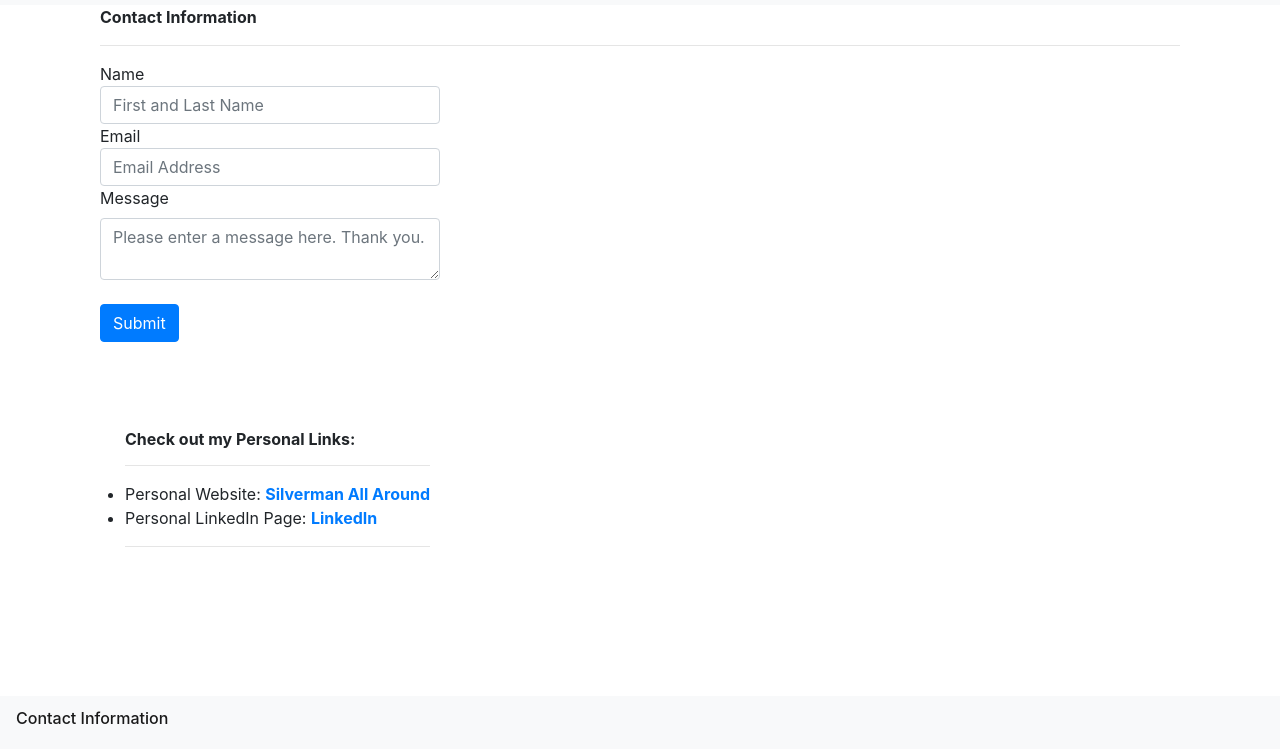
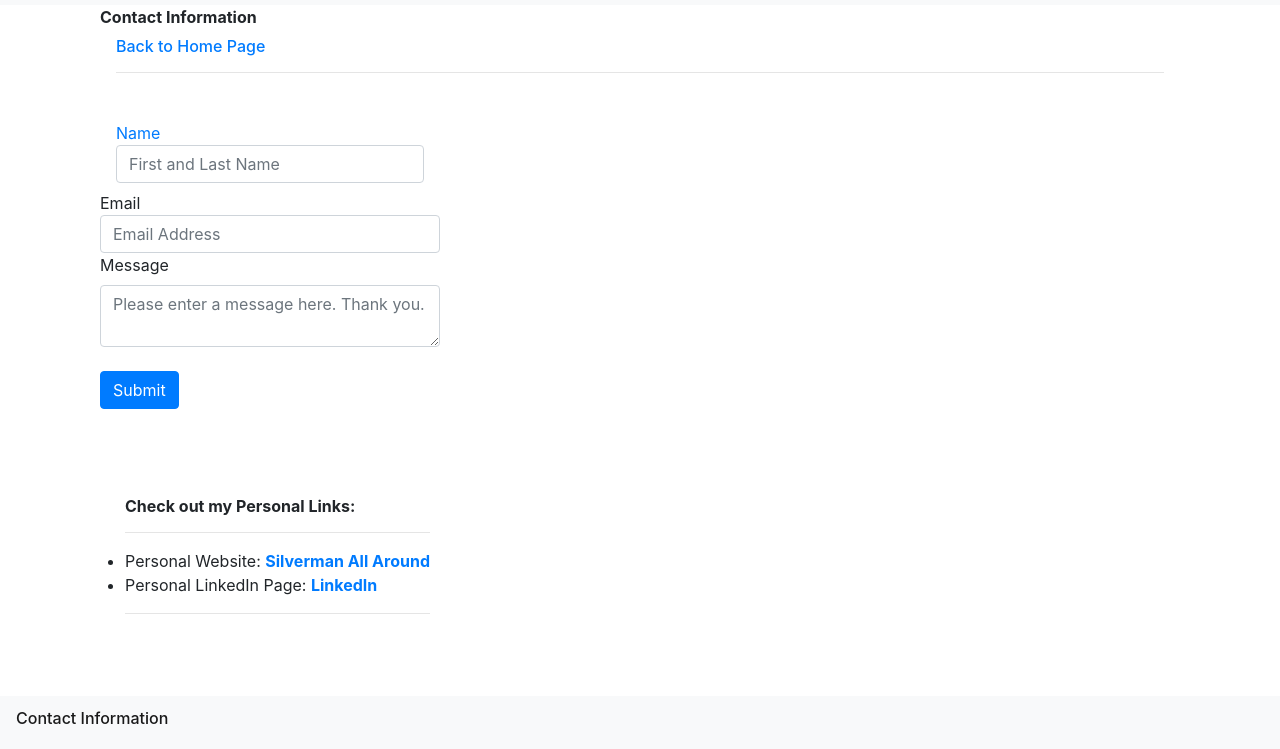
Before and after one commit to TylerSilverman/HW-2-Responsive-Portfolio, a plain HTML site: page contact.html in a window 1280 px wide. Shown: the part 51-800 px from the top of the page. Drawn offline with nearby package versions, Linux system fonts and the light colour scheme.

Commit message:
updated a button to return back to my github home page

```diff
--- a/contact.html
+++ b/contact.html
@@ -27,6 +27,9 @@
 <section>
 <div class="container">
       <div class="col-md-12"> <strong>Contact Information</strong>
+          <button-btn>
+            <a class="nav-link" href="https://tylersilverman.github.io/"><h6>Back to Home Page</h6></link>
+          </button>
         <hr class="my-3">
       </div>
       <div class="col-md-4">Name <input type="text/plain" class="form-control" placeholder="First and Last Name"></a></div>
```
